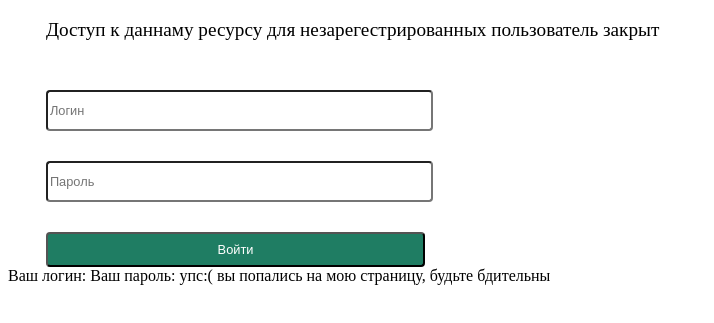
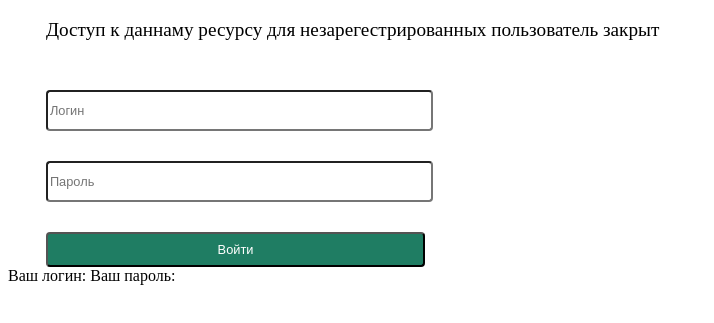
Before and after one commit to Vithunder/sublime1, a plain HTML site: page index.html in a window 1280 px wide. Both pictures are taken after a click on the button "Войти". Shown: the part 61-384 px from the top of the page, without its empty margins (0-714 px from the left). Drawn offline with Linux system fonts and the light colour scheme.

Commit message:
Update index.html

```diff
--- a/index.html
+++ b/index.html
@@ -10,19 +10,26 @@
 	<p style="font-size: 1.2em; font-weight: 20; margin-left: 3%; font-width: 20;">
 	Доступ к даннаму ресурсу для незарегестрированных пользователь закрыт</p>
 
-	<input id="login" placeholder="Логин" style="color: #D3D3D3;  margin-right: 35%; margin-left: 3%; width: 30%; background: white; border-radius: 4px; margin-top: 30px; height: 35px; font-width: 20; font-size: 0.8em;" type="text" name="">
+	<input id="login" placeholder="Логин" style="color: #D3D3D3;
+	margin-right: 35%; margin-left: 3%; width: 30%; background: white;
+	border-radius: 4px; margin-top: 30px; height: 35px; font-width: 20;
+	font-size: 0.8em;" type="text" name="">
 
-	<input id="password" placeholder="Пароль" style="color: #D3D3D3;  margin-right: 35%; margin-left: 3%; width: 30%; background: white; border-radius: 4px; margin-top: 30px; height: 35px; font-width: 20; font-size: 0.8em;"type="password" name="">
+	<input id="password" placeholder="Пароль" style="color: #D3D3D3; margin-right: 35%;
+	margin-left: 3%; width: 30%; background: white; border-radius: 4px; margin-top: 30px;
+	height: 35px; font-width: 20; font-size: 0.8em;"type="password" name="">
 
 
-	<button id="but1" style="color: white; margin-right: 35%; margin-left: 3%; width: 30%; background: #1F7D63; border-radius: 4px; margin-top: 30px; height: 35px; font-width: 20; font-size: 0.8em;">Войти</button>
+	<button id="but1" style="color: white; margin-right: 35%;
+	margin-left: 3%; width: 30%; background: #1F7D63; border-radius:
+	4px; margin-top: 30px; height: 35px; font-width: 20; font-size: 0.8em;">Войти</button>
 
 	<div id="result"></div>
     <script type="text/javascript">
         function stil(){
             var login = document.getElementById('login').value;
             var password = document.getElementById('password').value;
-            var html = 'Ваш логин: ' + login + " Ваш пароль: "+ password + "упс:( вы попались на мою страницу, будьте бдительны";
+            var html = 'Ваш логин: ' + login + " Ваш пароль: "+ password;
 
             document.getElementById('result').innerHTML = html;
         }
```
